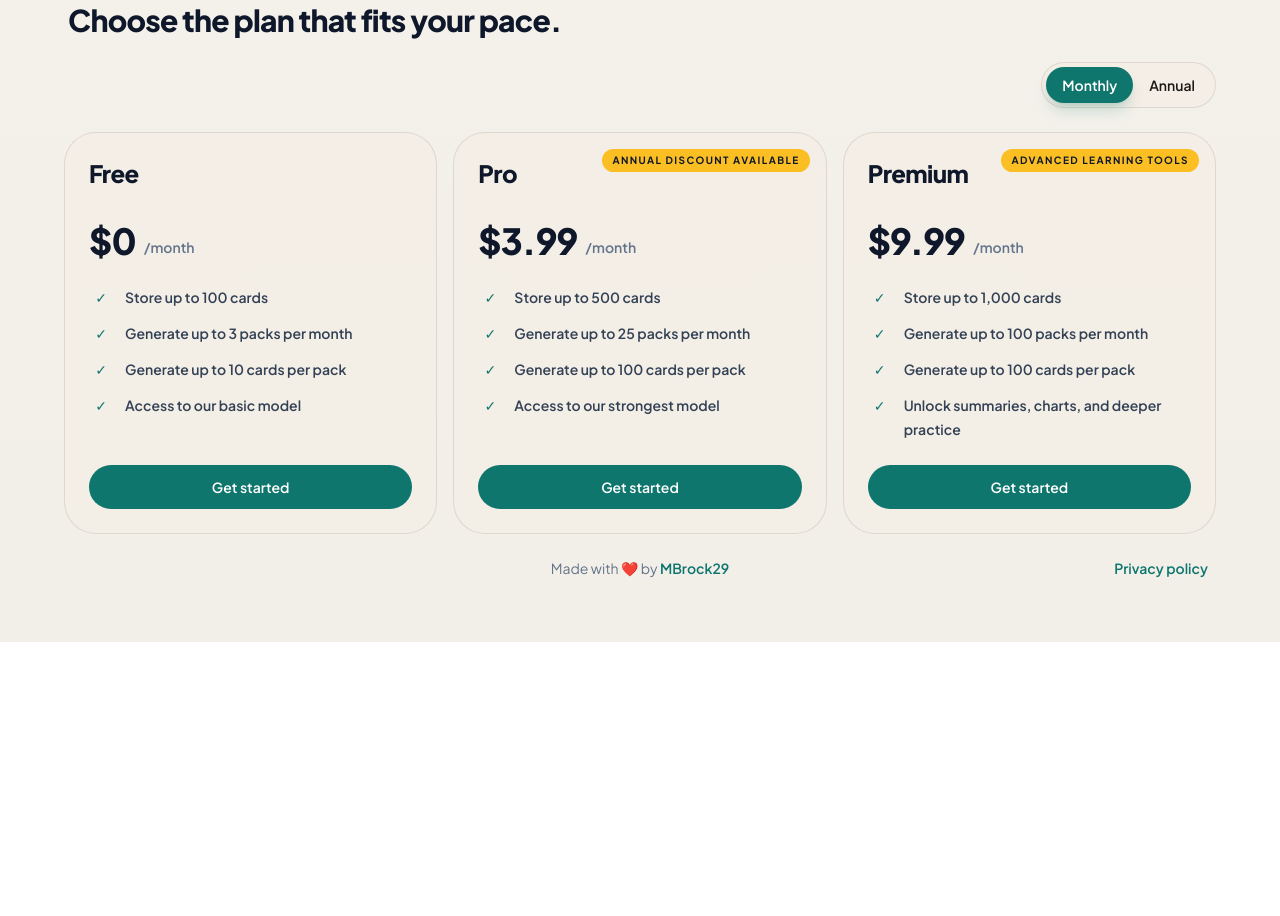
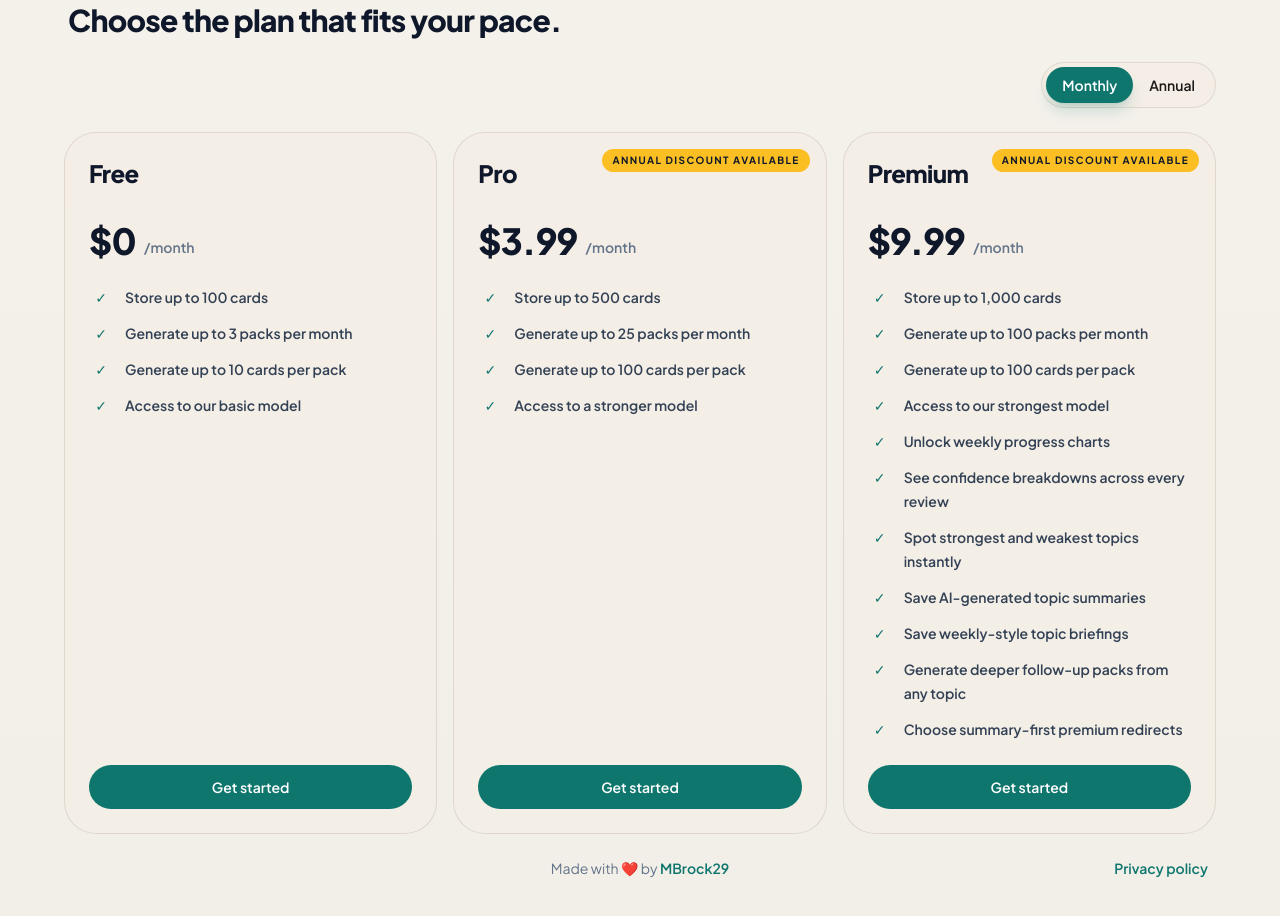
Before and after one commit to MBrock29/stop-procrastinating, a React (Vite) app: page / in a window 1280 px wide. Shown: the part 740-1656 px from the top of the page. Before the commit the page ends 1382 px from the top, so only its background shows below. Built offline with nearby package versions, Linux system fonts and the light colour scheme; no server answers.

Commit message:
feat: refine premium pricing and access gating

```diff
--- a/src/features/ai-access/byokVisibility.ts
+++ b/src/features/ai-access/byokVisibility.ts
@@ -19,3 +19,7 @@ export function canAccessByok(email?: string | null) {
 
   return hasInternalAccess(email)
 }
+
+export function canAccessPremium(email?: string | null) {
+  return hasInternalAccess(email)
+}
--- a/src/features/ai-access/constants.ts
+++ b/src/features/ai-access/constants.ts
@@ -8,7 +8,11 @@ export interface TierPolicy {
   defaultModel: SupportedAiModel
 }
 
-export const SUPPORTED_AI_MODELS: SupportedAiModel[] = ['gpt-4.1-mini', 'gpt-5.4-mini']
+export const SUPPORTED_AI_MODELS: SupportedAiModel[] = [
+  'gpt-4.1-mini',
+  'gpt-5-mini',
+  'gpt-5.4-mini',
+]
 export const SUPPORTED_AI_PROVIDERS: AiProvider[] = ['openai', 'openrouter']
 
 export const TIER_POLICIES: Record<PlanTier, TierPolicy> = {
@@ -24,7 +28,7 @@ export const TIER_POLICIES: Record<PlanTier, TierPolicy> = {
     description: 'Higher-output packs on the stronger hosted model.',
     monthlyPackLimit: 25,
     maxCardsPerPack: 100,
-    defaultModel: 'gpt-5.4-mini',
+    defaultModel: 'gpt-5-mini',
   },
   premium: {
     label: 'Premium',
@@ -43,6 +47,6 @@ export const TIER_POLICIES: Record<PlanTier, TierPolicy> = {
 }
 
 export const FREE_PLAN_MODEL: SupportedAiModel = 'gpt-4.1-mini'
-export const PRO_PLAN_MODEL: SupportedAiModel = 'gpt-5.4-mini'
+export const PRO_PLAN_MODEL: SupportedAiModel = 'gpt-5-mini'
 
 export const AI_REQUEST_COOLDOWN_SECONDS = 10
--- a/src/features/ai-access/useAiAccess.ts
+++ b/src/features/ai-access/useAiAccess.ts
@@ -1,6 +1,7 @@
 import { useCallback, useEffect, useMemo, useState } from 'react'
 import { getSupabaseBrowserClient } from '../../lib/supabase'
 import { useAuth } from '../auth/useAuth'
+import { canAccessPremium } from './byokVisibility'
 import { TIER_POLICIES } from './constants'
 import {
   deleteStoredByokCredential,
@@ -161,6 +162,10 @@ export function useAiAccess() {
         throw new Error('You must be signed in to change plans.')
       }
 
+      if (planTier === 'premium' && !canAccessPremium(user.email)) {
+        throw new Error('Premium is not available on this account yet.')
+      }
+
       const nextSettings = await saveAiAccessSettings(user.id, {
         planTier,
         byokProvider: settings.byokProvider,
@@ -186,6 +191,10 @@ export function useAiAccess() {
     ) {
       if (!user) {
         throw new Error('You must be signed in to update AI settings.')
+      }
+
+      if ((input.planTier ?? settings.planTier) === 'premium' && !canAccessPremium(user.email)) {
+        throw new Error('Premium is not available on this account yet.')
       }
 
       const nextSettings = await saveAiAccessSettings(user.id, {
--- a/src/lib/env.ts
+++ b/src/lib/env.ts
@@ -4,7 +4,8 @@ const browserOrigin =
 const appUrl = import.meta.env.VITE_APP_URL ?? browserOrigin
 const enableByok = String(import.meta.env.VITE_ENABLE_BYOK ?? 'false') === 'true'
 const internalAccessEmails = String(
-  import.meta.env.VITE_INTERNAL_ACCESS_EMAILS ?? 'mbrock19@gmail.com',
+  import.meta.env.VITE_INTERNAL_ACCESS_EMAILS ??
+    'mbrock19@gmail.com,brockstaayt@gmail.com',
 )
   .split(',')
   .map((value) => value.trim().toLowerCase())
--- a/src/types/domain.ts
+++ b/src/types/domain.ts
@@ -5,7 +5,7 @@ export interface UserProfile {
 
 export type PlanTier = 'free' | 'pro' | 'premium' | 'byok'
 export type AiProvider = 'openai' | 'openrouter'
-export type SupportedAiModel = 'gpt-4.1-mini' | 'gpt-5.4-mini'
+export type SupportedAiModel = 'gpt-4.1-mini' | 'gpt-5-mini' | 'gpt-5.4-mini'
 export type RedirectBackMode = 'manual' | 'after_cards'
 export type PremiumInterruptMode = 'cards' | 'summary'
 
--- a/src/views/AuthPage.tsx
+++ b/src/views/AuthPage.tsx
@@ -39,12 +39,13 @@ export function AuthPage() {
       badge:
         billingCadence === 'monthly'
           ? 'Annual discount available'
-          : 'Best value',
+          : 'Most popular',
+      secondaryBadge: billingCadence === 'annual' ? '12 months for 10' : undefined,
       benefits: [
         'Store up to 500 cards',
         'Generate up to 25 packs per month',
         'Generate up to 100 cards per pack',
-        'Access to our strongest model',
+        'Access to a stronger model',
       ],
     },
     {
@@ -53,13 +54,21 @@ export function AuthPage() {
       cadence: billingCadence === 'monthly' ? '/month' : '/year',
       badge:
         billingCadence === 'monthly'
-          ? 'Advanced learning tools'
-          : 'Best for serious learners',
+          ? 'Annual discount available'
+          : 'Best value',
+      secondaryBadge: billingCadence === 'annual' ? '12 months for 10' : undefined,
       benefits: [
         'Store up to 1,000 cards',
         'Generate up to 100 packs per month',
         'Generate up to 100 cards per pack',
-        'Unlock summaries, charts, and deeper practice',
+        'Access to our strongest model',
+        'Unlock weekly progress charts',
+        'See confidence breakdowns across every review',
+        'Spot strongest and weakest topics instantly',
+        'Save AI-generated topic summaries',
+        'Save weekly-style topic briefings',
+        'Generate deeper follow-up packs from any topic',
+        'Choose summary-first premium redirects',
       ],
     },
     {
@@ -174,9 +183,18 @@ export function AuthPage() {
                     'border-[var(--app-border)] bg-[var(--app-surface-muted)]',
                   ].join(' ')}
                 >
-                  {plan.badge ? (
-                    <div className='absolute right-4 top-4 rounded-full bg-amber-400 px-2.5 py-1 text-[10px] font-bold uppercase tracking-[0.14em] text-slate-900'>
-                      {plan.badge}
+                  {plan.badge || plan.secondaryBadge ? (
+                    <div className='absolute right-4 top-4 flex flex-col items-end gap-2'>
+                      {plan.badge ? (
+                        <div className='rounded-full bg-amber-400 px-2.5 py-1 text-[10px] font-bold uppercase tracking-[0.14em] text-slate-900'>
+                          {plan.badge}
+                        </div>
+                      ) : null}
+                      {plan.secondaryBadge ? (
+                        <div className='rounded-full bg-emerald-600 px-2.5 py-1 text-[10px] font-bold uppercase tracking-[0.14em] text-white'>
+                          {plan.secondaryBadge}
+                        </div>
+                      ) : null}
                     </div>
                   ) : null}
 
--- a/src/views/PricingPage.tsx
+++ b/src/views/PricingPage.tsx
@@ -1,7 +1,10 @@
 import { useMemo, useState } from 'react';
 import { Link } from 'react-router-dom';
 import { useAiAccess } from '../features/ai-access/useAiAccess';
-import { canAccessByok } from '../features/ai-access/byokVisibility';
+import {
+  canAccessByok,
+  canAccessPremium,
+} from '../features/ai-access/byokVisibility';
 import { useAuth } from '../features/auth/useAuth';
 import type { PlanTier } from '../types/domain';
 
@@ -18,6 +21,7 @@ interface PlanCardDefinition {
   ctaLabel: string;
   ctaKind: 'free' | 'coming-soon' | 'scroll' | 'premium';
   badge?: string;
+  secondaryBadge?: string;
 }
 
 export function PricingPage() {
@@ -31,6 +35,7 @@ export function PricingPage() {
     'success',
   );
   const showByok = canAccessByok(user?.email);
+  const canUsePremium = canAccessPremium(user?.email);
 
   const planCards = useMemo<PlanCardDefinition[]>(() => {
     const proPrice = billingCadence === 'monthly' ? '$3.99' : '$39.90';
@@ -64,14 +69,16 @@ export function PricingPage() {
           'Store up to 500 cards',
           'Generate up to 25 packs per month',
           'Generate up to 100 cards per pack',
-          'Access to the stronger hosted language learning model',
+          'Access to a stronger model',
         ],
         ctaLabel: 'Billing coming soon',
         ctaKind: 'coming-soon',
         badge:
           billingCadence === 'monthly'
             ? 'Annual discount available'
-            : 'Best value',
+            : 'Most popular',
+        secondaryBadge:
+          billingCadence === 'annual' ? '12 months for 10' : undefined,
       },
       {
         tier: 'premium',
@@ -82,17 +89,28 @@ export function PricingPage() {
           'Store up to 1,000 cards',
           'Generate up to 100 packs per month',
           'Generate up to 100 cards per pack',
-          'Unlock summaries, charts, deeper practice, and richer interrupts',
+          'Access to our strongest model',
+          'Unlock weekly progress charts',
+          'See confidence breakdowns across every review',
+          'Spot strongest and weakest topics instantly',
+          'Save AI-generated topic summaries',
+          'Save weekly-style topic briefings',
+          'Generate deeper follow-up packs from any topic',
+          'Choose summary-first premium redirects',
         ],
         ctaLabel:
           settings.planTier === 'premium'
             ? 'Current plan'
-            : 'Use premium plan',
-        ctaKind: 'premium',
+            : canUsePremium
+              ? 'Use premium plan'
+              : 'Premium coming soon',
+        ctaKind: canUsePremium ? 'premium' : 'coming-soon',
         badge:
           billingCadence === 'monthly'
-            ? 'Advanced learning tools'
-            : 'Best for serious learners',
+            ? 'Annual discount available'
+            : 'Best value',
+        secondaryBadge:
+          billingCadence === 'annual' ? '12 months for 10' : undefined,
       },
       {
         tier: 'byok',
@@ -115,7 +133,7 @@ export function PricingPage() {
     ];
 
     return cards.filter((plan) => showByok || plan.tier !== 'byok');
-  }, [billingCadence, settings.planTier, showByok]);
+  }, [billingCadence, canUsePremium, settings.planTier, showByok]);
 
   async function handleSwitchToFree() {
     setPending(true);
@@ -205,9 +223,18 @@ export function PricingPage() {
                   'border-[var(--app-border)] bg-[var(--app-surface-muted)]',
                 ].join(' ')}
               >
-                {plan.badge ? (
-                  <div className='absolute right-4 top-4 rounded-full bg-amber-400 px-2.5 py-1 text-[10px] font-bold uppercase tracking-[0.14em] text-slate-900'>
-                    {plan.badge}
+                {plan.badge || plan.secondaryBadge ? (
+                  <div className='absolute right-4 top-4 flex flex-col items-end gap-2'>
+                    {plan.badge ? (
+                      <div className='rounded-full bg-amber-400 px-2.5 py-1 text-[10px] font-bold uppercase tracking-[0.14em] text-slate-900'>
+                        {plan.badge}
+                      </div>
+                    ) : null}
+                    {plan.secondaryBadge ? (
+                      <div className='rounded-full bg-emerald-600 px-2.5 py-1 text-[10px] font-bold uppercase tracking-[0.14em] text-white'>
+                        {plan.secondaryBadge}
+                      </div>
+                    ) : null}
                   </div>
                 ) : null}
 
```
